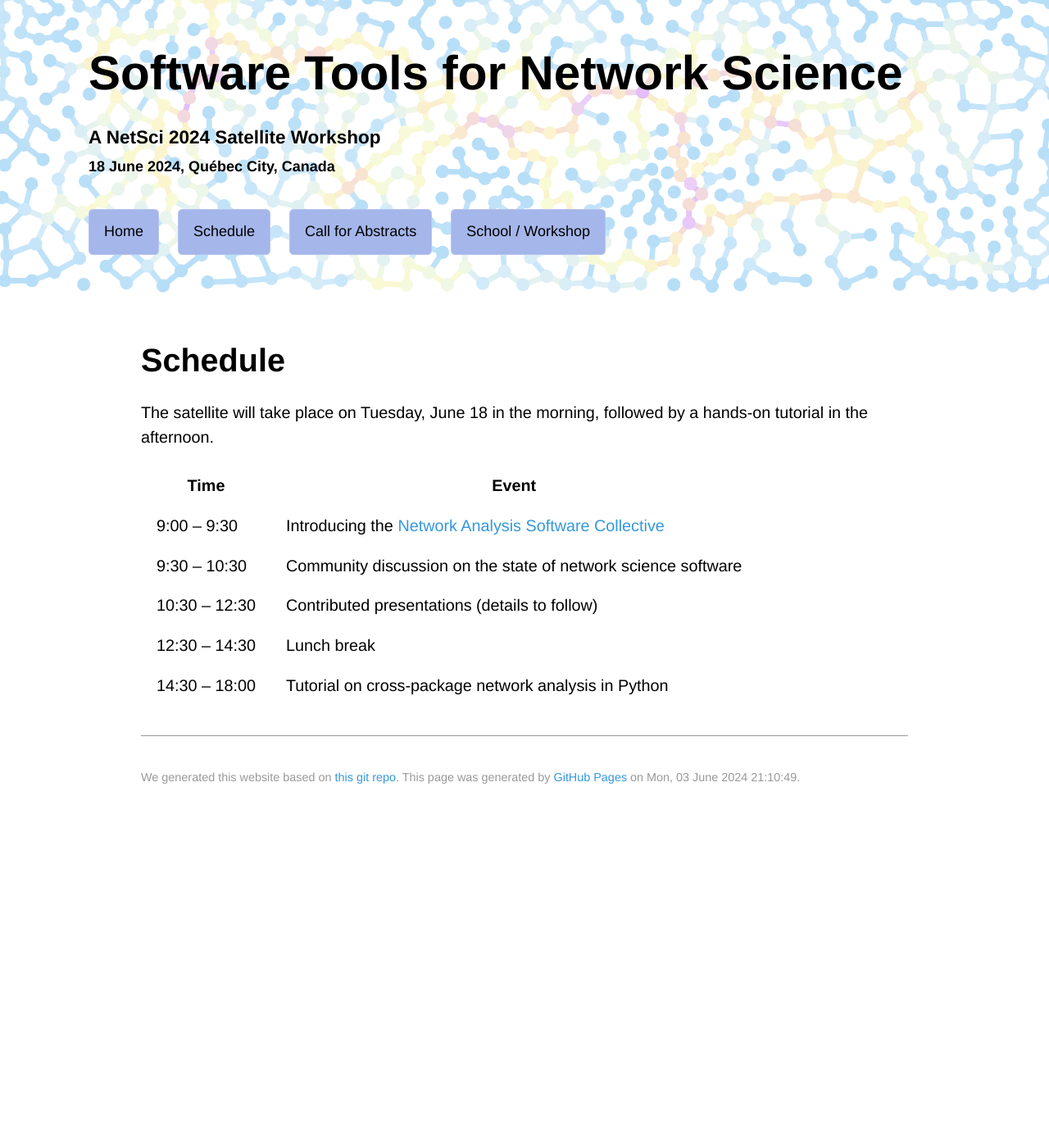
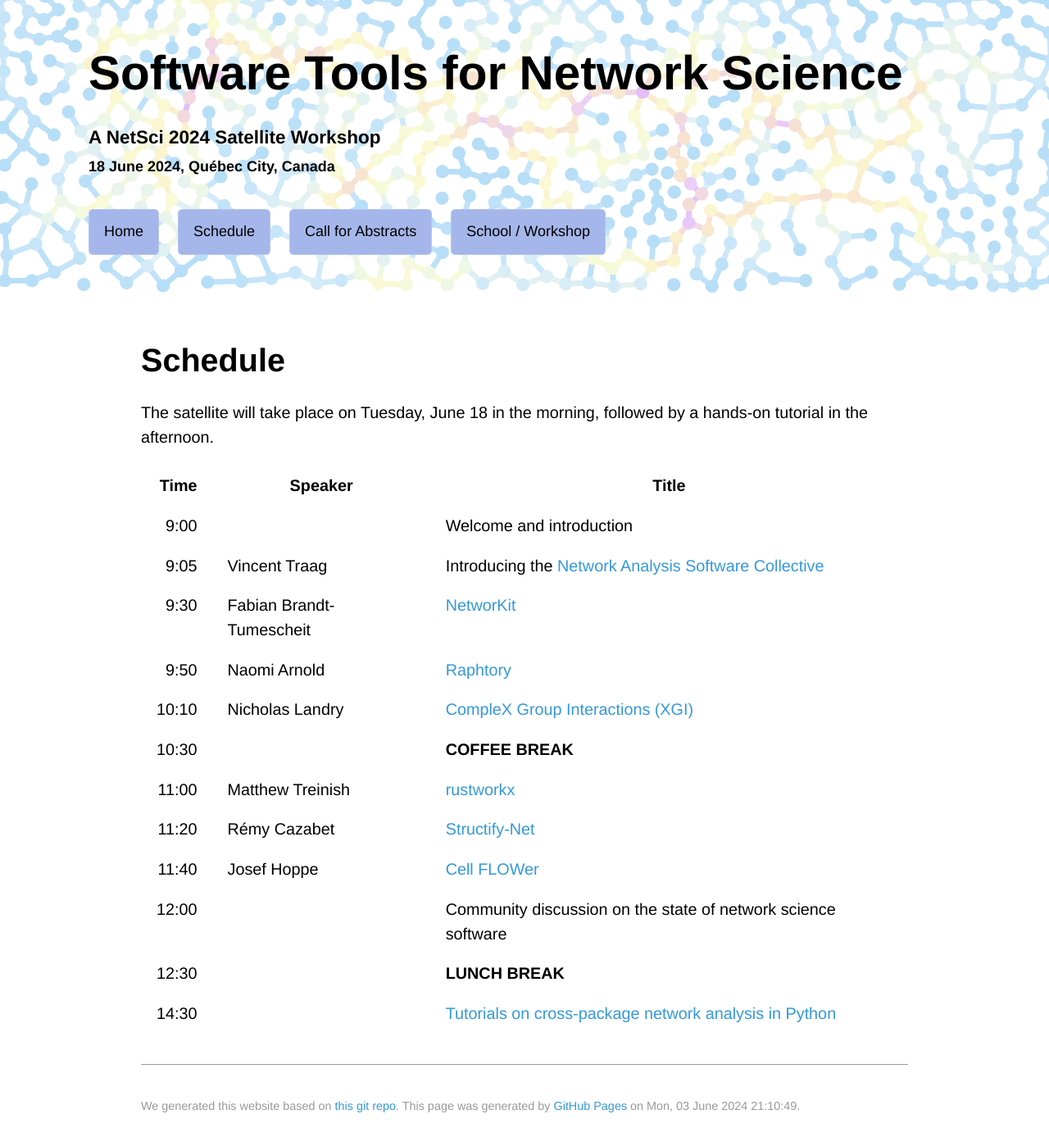
Before and after one commit to nas-col/netsci.nascol.net, a Jekyll site: the page built from schedule.md, in a window 1280 px wide. Shown: the whole page at 82% size. Built offline with Jekyll 4.4.1, drawn with Linux system fonts in a browser that asks for light colours; some web fonts are replaced; our own code applies the rules of GitHub Pages for plain Markdown files; before the commit the page ends 997 px from its top, so only the background shows below that.

Commit message:
Add full schedule

```diff
--- a/_config.yml
+++ b/_config.yml
@@ -18,4 +18,6 @@ kramdown:
 plugins:
   - jekyll-seo-tag
 
+include: ['abstracts']
+
 exclude: ['README.md', 'Gemfile', 'Gemfile.lock']
--- a/schedule.md
+++ b/schedule.md
@@ -6,10 +6,25 @@ layout: default
 
 The satellite will take place on Tuesday, June 18 in the morning, followed by a hands-on tutorial in the afternoon.
 
-| Time          | Event                                                                      |
-| ------------- | -------------------------------------------------------------------------- |
-|  9:00 –  9:30 | Introducing the [Network Analysis Software Collective](https://nascol.net) |
-|  9:30 – 10:30 | Community discussion on the state of network science software              |
-| 10:30 – 12:30 | Contributed presentations (details to follow)                              |
-| 12:30 – 14:30 | Lunch break                                                                |
-| 14:30 – 18:00 | Tutorial on cross-package network analysis in Python                       |
+| Time  | Speaker                  | Title                                                                      |
+|------:| -------------------------|----------------------------------------------------------------------------|
+|  9:00 |                          | Welcome and introduction                                                   |
+|  9:05 | Vincent Traag            | Introducing the [Network Analysis Software Collective](https://nascol.net) |
+|  9:30 | Fabian Brandt-Tumescheit | [NetworKit][1]                                                             |
+|  9:50 | Naomi Arnold             | [Raphtory][2]                                                              |
+| 10:10 | Nicholas Landry          | [CompleX Group Interactions (XGI)][3]                                      |
+| 10:30 |                          | **COFFEE BREAK**                                                           |
+| 11:00 | Matthew Treinish         | [rustworkx][4]                                                             |
+| 11:20 | Rémy Cazabet             | [Structify-Net][5]                                                         |
+| 11:40 | Josef Hoppe              | [Cell FLOWer][6]                                                           |
+| 12:00 |                          | Community discussion on the state of network science software              |
+| 12:30 |                          | **LUNCH BREAK**                                                            |
+| 14:30 |                          | [Tutorials on cross-package network analysis in Python][7]                 |
+
+[1]: abstracts/networkit
+[2]: abstracts/raphtory
+[3]: abstracts/xgi
+[4]: abstracts/rustworkx
+[5]: abstracts/structify-net
+[6]: abstracts/cell-flower
+[7]: school
```
Also changed, not shown: abstracts/cell-flower.md (added, +17 -0 lines), abstracts/networkit.md (added, +11 -0 lines), abstracts/raphtory.md (added, +15 -0 lines), abstracts/rustworkx.md (added, +11 -0 lines), abstracts/structify-net.md (added, +26 -0 lines), abstracts/xgi.md (added, +15 -0 lines).
